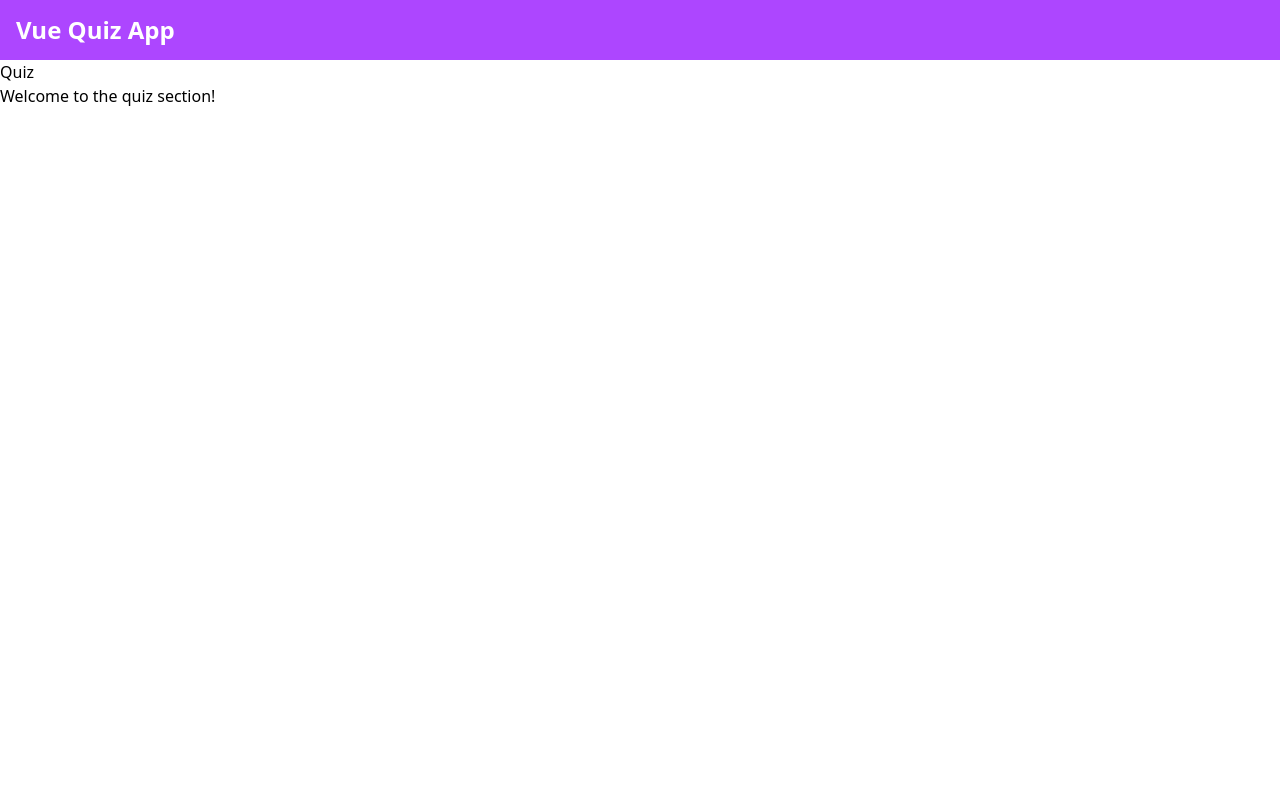
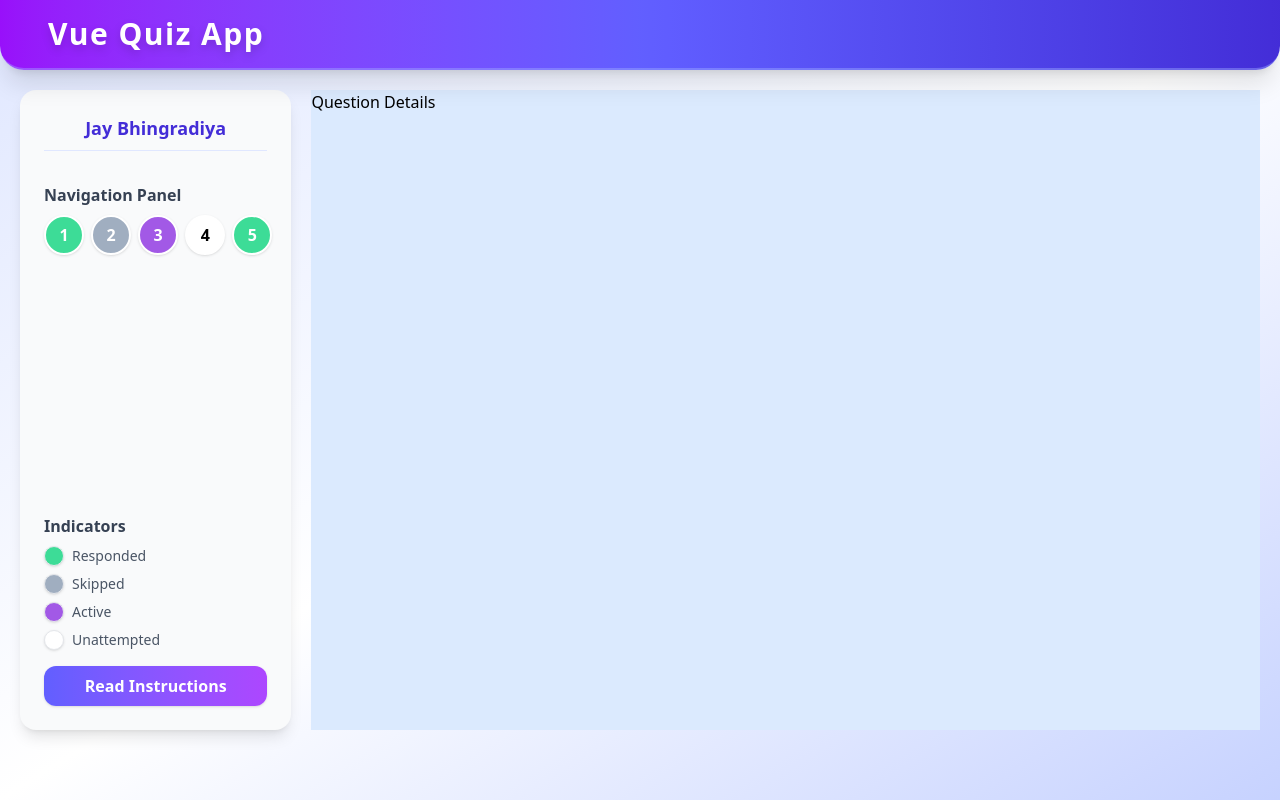
Before and after one commit to jb-7-jay/vue-quiz, a Vue app: page /quiz in a window 1280 px wide. Built offline with nearby package versions, Linux system fonts and the light colour scheme.

Commit message:
Refactor app structure and enhance quiz functionality with new components and question data

```diff
--- a/src/App.vue
+++ b/src/App.vue
@@ -3,17 +3,22 @@
 </script>
 
 <template>
-  <header class="h-[60px] flex justify-between items-center bg-purple-500 text-white p-4">
-    <h1 class="text-2xl font-bold">Vue Quiz App</h1>
+  <div class="bg-gradient-to-br from-indigo-100 via-white to-indigo-200">
+    <header
+      class="h-[70px] flex justify-between items-center bg-gradient-to-r from-purple-600 via-indigo-500 to-indigo-700 text-white px-12 py-5 shadow-xl rounded-b-3xl border-b-2 border-indigo-300/40 backdrop-blur-md transition-all duration-300"
+    >
+      <RouterLink to="/">
+        <h1
+          class="text-3xl font-black tracking-wider drop-shadow-lg hover:scale-105 hover:text-indigo-100 transition-all duration-300 cursor-pointer select-none"
+        >
+          Vue Quiz App
+        </h1>
+      </RouterLink>
+    </header>
 
-    <div class="flex gap-4">
-      <!-- <RouterLink to="/">Home</RouterLink> -->
-      <!-- <RouterLink to="/quiz">Start Quiz</RouterLink> -->
+    <div class="min-h-[calc(100vh-70px)]">
+      <RouterView />
     </div>
-  </header>
-
-  <div class="min-h-[calc(100vh-120px)]">
-    <RouterView />
   </div>
 </template>
 
--- /dev/null
+++ b/src/constants/index.ts
@@ -0,0 +1,82 @@
+export const quizTime = 60 * 5 // 5 minutes in seconds
+
+export type QuestionType = 'SingleChoice' | 'MultipleChoice' | 'Boolean'
+
+export interface quizOption {
+  text: string
+  isCorrect: boolean
+}
+
+export interface Question {
+  id?: string // Optional: for unique identification
+  question: string
+  questionType: QuestionType
+  options: quizOption[]
+  explanation?: string // Optional: for feedback after answer
+  image?: string // Optional: for image-based questions
+}
+
+export const questionList: Question[] = [
+  {
+    question: 'What is the capital of France?',
+    questionType: 'SingleChoice',
+    options: [
+      { text: 'Paris', isCorrect: true },
+      { text: 'London', isCorrect: false },
+      { text: 'Berlin', isCorrect: false },
+      { text: 'Madrid', isCorrect: false },
+    ],
+  },
+  {
+    question: 'Which planet is known as the Red Planet?',
+    questionType: 'SingleChoice',
+    options: [
+      { text: 'Earth', isCorrect: false },
+      { text: 'Mars', isCorrect: true },
+      { text: 'Jupiter', isCorrect: false },
+      { text: 'Venus', isCorrect: false },
+    ],
+  },
+  {
+    question: 'Select all programming languages that are statically typed.',
+    questionType: 'MultipleChoice',
+    options: [
+      { text: 'TypeScript', isCorrect: true },
+      { text: 'Java', isCorrect: true },
+      { text: 'JavaScript', isCorrect: false },
+      { text: 'Python', isCorrect: false },
+    ],
+  },
+  {
+    question: 'Which of the following are JavaScript frameworks?',
+    questionType: 'MultipleChoice',
+    options: [
+      { text: 'Vue.js', isCorrect: true },
+      { text: 'React', isCorrect: true },
+      { text: 'Laravel', isCorrect: false },
+      { text: 'Angular', isCorrect: true },
+    ],
+  },
+  {
+    question: 'The Earth is flat.',
+    questionType: 'Boolean',
+    options: [
+      { text: 'True', isCorrect: false },
+      { text: 'False', isCorrect: true },
+    ],
+  },
+]
+
+export enum QuestionStatus {
+  RESPONDED = 'Responded',
+  SKIPPED = 'Skipped',
+  ACTIVE = 'Active',
+  UNATTEMPTED = 'Unattempted',
+}
+
+export const questionStatusOptions = [
+  { value: QuestionStatus.RESPONDED, label: 'Responded', color: '#3ddc97' }, // parrot green
+  { value: QuestionStatus.SKIPPED, label: 'Skipped', color: '#a0aec0' }, // grey
+  { value: QuestionStatus.ACTIVE, label: 'Active', color: '#a259e6' }, // purple
+  { value: QuestionStatus.UNATTEMPTED, label: 'Unattempted', color: '#ffffff' }, // white
+]
--- a/src/views/dashboard/DashboardView.vue
+++ b/src/views/dashboard/DashboardView.vue
@@ -1,12 +1,21 @@
-<script lang="ts" setup>
-// This is the main dashboard view for the application.
-</script>
+<script lang="ts" setup></script>
 
 <template>
-  <div class="dashboard">
-    <h1>Dashboard</h1>
-    <p>Welcome to the dashboard!</p>
+  <div class="flex flex-col justify-center items-center min-h-[calc(100vh-70px)] gap-10">
+    <div class="text-4xl font-bold text-indigo-700 drop-shadow-lg mb-2">
+      Welcome to the Vue Quiz App!
+    </div>
+    <div class="text-lg text-gray-600 mb-6 max-w-xl text-center">
+      Test your knowledge with our interactive quiz. Click the button below to get started and see
+      how much you know!
+    </div>
+
+    <RouterLink to="/quiz">
+      <button
+        class="cursor-pointer py-4 px-8 text-white bg-gradient-to-r from-indigo-500 to-purple-500 rounded-2xl shadow-lg hover:from-indigo-600 hover:to-purple-600 hover:scale-105 transition-all duration-300 text-xl font-semibold"
+      >
+        Start Quiz
+      </button>
+    </RouterLink>
   </div>
 </template>
-
-<style scoped></style>
--- a/src/views/quiz/QuizView.vue
+++ b/src/views/quiz/QuizView.vue
@@ -1,7 +1,62 @@
+<script lang="ts" setup>
+import { questionList, questionStatusOptions } from '@/constants'
+</script>
+
 <template>
-  <div class="quiz-view">
-    <h1>Quiz</h1>
-    <p>Welcome to the quiz section!</p>
-    <!-- Add your quiz components here -->
+  <div class="flex p-5 gap-5">
+    <aside class="w-[340px] bg-gray-50 rounded-2xl shadow-lg p-6 flex flex-col gap-8 min-h-[80vh]">
+      <div
+        class="text-lg font-semibold text-indigo-700 text-center pb-2 border-b border-indigo-100"
+      >
+        Jay Bhingradiya
+      </div>
+
+      <div class="flex-1 flex flex-col gap-6">
+        <div>
+          <p class="font-bold text-gray-700 mb-2">Navigation Panel</p>
+          <div class="grid grid-cols-5 gap-3">
+            <div
+              class="flex justify-center items-center w-10 h-10 rounded-full font-bold shadow transition-all duration-200 cursor-pointer border-2 border-white hover:scale-110 hover:border-indigo-400"
+              v-for="(question, index) in questionList"
+              :key="question.id ?? index"
+              :style="{
+                backgroundColor: questionStatusOptions[index % 4].color,
+                color: questionStatusOptions[index % 4].color === '#ffffff' ? '#000000' : '#ffffff',
+              }"
+            >
+              {{ index + 1 }}
+            </div>
+          </div>
+        </div>
+      </div>
+
+      <div class="flex flex-col gap-4 mt-4">
+        <div>
+          <p class="font-bold text-gray-700 mb-2">Indicators</p>
+          <div class="flex flex-col gap-2">
+            <div
+              v-for="questionStatus in questionStatusOptions"
+              :key="questionStatus.value"
+              class="flex items-center gap-2"
+            >
+              <div
+                class="w-5 h-5 rounded-full border border-gray-200 shadow"
+                :style="{ backgroundColor: questionStatus.color }"
+              ></div>
+              <span class="text-sm text-gray-600">{{ questionStatus.label }}</span>
+            </div>
+          </div>
+        </div>
+        <button
+          class="py-2 px-4 bg-gradient-to-r from-indigo-500 to-purple-500 text-white rounded-xl shadow hover:from-indigo-600 hover:to-purple-600 transition-all duration-200 font-semibold"
+        >
+          Read Instructions
+        </button>
+      </div>
+    </aside>
+
+    <main class="bg-blue-100 w-full">
+      <div>Question Details</div>
+    </main>
   </div>
 </template>
```
